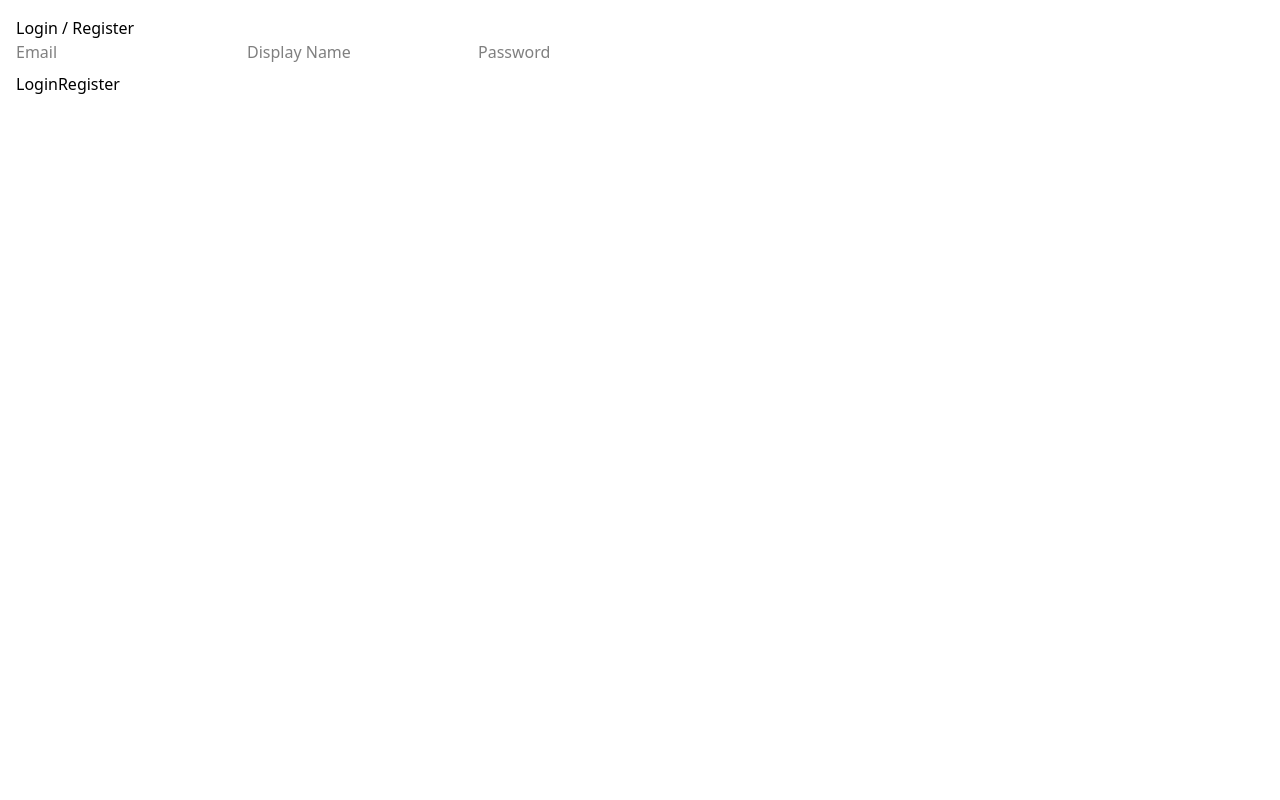
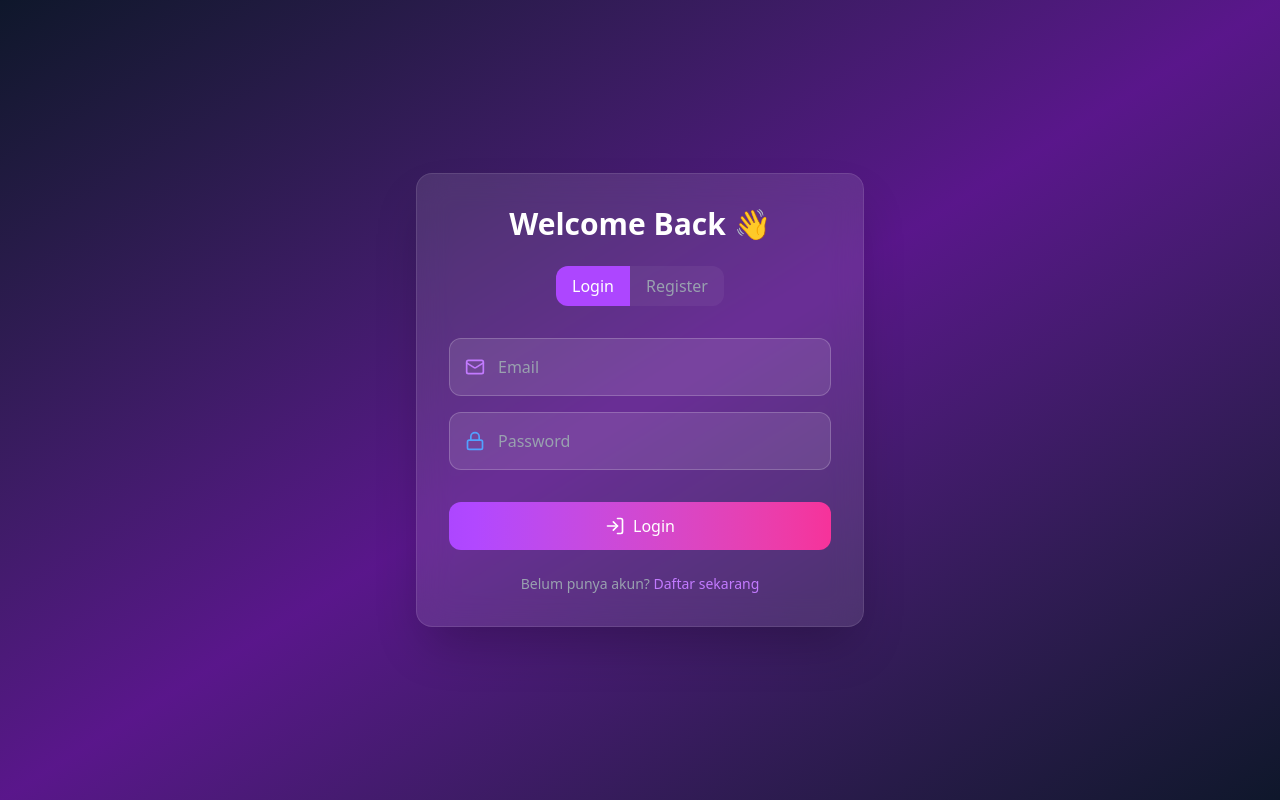
Before and after one commit to appymrafli18/project-hackathon-blackbox, a React (Vite) app: page /auth in a window 1280 px wide. Built offline with nearby package versions, Linux system fonts and the light colour scheme; no server answers.

Commit message:
fix: typo text in Header Button Login

```diff
--- a/src/components/layout/Header.tsx
+++ b/src/components/layout/Header.tsx
@@ -83,9 +83,9 @@ export const Header = ({ activeView, userProgress, onViewChange }: HeaderProps)
             <Link to="/submit-recipe" className="px-6 py-2.5 bg-linear-to-r from-purple-500 to-pink-500 text-white rounded-lg font-medium hover:shadow-lg hover:shadow-purple-500/50 transition-all">
               Submit Recipe
             </Link>
-            <button className="px-6 py-2.5 bg-transparent border border-purple-400 text-purple-300 rounded-lg font-medium hover:bg-purple-500/20 hover:text-white transition-all">
-              Login
-            </button>
+            <Link to="/auth" className="px-6 py-2.5 bg-transparent border border-purple-400 text-purple-300 rounded-lg font-medium hover:bg-purple-500/20 hover:text-white transition-all">
+              Login / Register
+            </Link>
           </div>
         </div>
       </div>
--- a/src/pages/Auth.tsx
+++ b/src/pages/Auth.tsx
@@ -1,8 +1,10 @@
 // src/pages/Auth.tsx
 import { useState } from 'react'
 import { supabase } from '../lib/supabaseClient'
+import { Mail, Lock, User, Loader2, LogIn, UserPlus } from 'lucide-react'
 
 export default function Auth() {
+  const [isLogin, setIsLogin] = useState(true)
   const [email, setEmail] = useState('')
   const [displayName, setDisplayName] = useState('')
   const [password, setPassword] = useState('')
@@ -13,7 +15,8 @@ export default function Auth() {
       setLoading(true)
       const { error } = await supabase.auth.signInWithPassword({ email, password })
       if (error) throw error
-      alert('Berhasil login!')
+      alert('✅ Berhasil login!')
+      window.location.href = "/"
     } catch (err: any) {
       alert(err.message ?? 'Terjadi error')
     } finally {
@@ -24,21 +27,23 @@ export default function Auth() {
   const handleRegister = async () => {
     try {
       setLoading(true)
-      const { data, error } = await supabase.auth.signUp({ email, password, options: { data: { display_name: displayName } } })
+      const { data, error } = await supabase.auth.signUp({
+        email,
+        password,
+        options: { data: { display_name: displayName } },
+      })
 
       const user = data.user
       if (user) {
         const { error: insertError } = await supabase.from('profiles').insert([
-          {
-            id: user.id,
-            avatar_url: null,
-          },
+          { id: user.id, avatar_url: null },
         ])
         if (insertError) throw insertError
       }
 
       if (error) throw error
-      alert('Akun dibuat. Cek email untuk verifikasi (jika diaktifkan).')
+      alert('🎉 Akun berhasil dibuat! Cek email untuk verifikasi (jika diaktifkan).')
+      window.location.reload();
     } catch (err: any) {
       alert(err.message ?? 'Terjadi error')
     } finally {
@@ -47,14 +52,122 @@ export default function Auth() {
   }
 
   return (
-    <div className="p-4">
-      <h2>Login / Register</h2>
-      <input placeholder="Email" value={email} onChange={(e) => setEmail(e.target.value)} />
-      <input placeholder="Display Name" value={displayName} onChange={(e) => setDisplayName(e.target.value)} />
-      <input placeholder="Password" type="password" value={password} onChange={(e) => setPassword(e.target.value)} />
-      <div className="mt-2">
-        <button onClick={handleLogin} disabled={loading}>Login</button>
-        <button onClick={handleRegister} disabled={loading}>Register</button>
+    <div className="min-h-screen bg-gradient-to-br from-slate-900 via-purple-900 to-slate-900 flex items-center justify-center px-4">
+      <div className="w-full max-w-md bg-white/10 backdrop-blur-lg border border-white/10 rounded-2xl p-8 shadow-2xl">
+        <h2 className="text-3xl font-bold text-center text-white mb-6">
+          {isLogin ? 'Welcome Back 👋' : 'Create an Account ✨'}
+        </h2>
+
+        {/* Tab Switch */}
+        <div className="flex justify-center mb-8">
+          <button
+            onClick={() => setIsLogin(true)}
+            className={`px-4 py-2 font-medium rounded-l-xl transition-all ${isLogin
+                ? 'bg-purple-500 text-white'
+                : 'bg-white/5 text-gray-400 hover:text-white'
+              }`}
+          >
+            Login
+          </button>
+          <button
+            onClick={() => setIsLogin(false)}
+            className={`px-4 py-2 font-medium rounded-r-xl transition-all ${!isLogin
+                ? 'bg-pink-500 text-white'
+                : 'bg-white/5 text-gray-400 hover:text-white'
+              }`}
+          >
+            Register
+          </button>
+        </div>
+
+        {/* Form */}
+        <div className="space-y-4">
+          {/* Email */}
+          <div className="relative">
+            <Mail className="absolute left-4 top-1/2 -translate-y-1/2 w-5 h-5 text-purple-400" />
+            <input
+              type="email"
+              placeholder="Email"
+              value={email}
+              onChange={(e) => setEmail(e.target.value)}
+              className="w-full bg-white/10 border border-white/20 rounded-xl p-4 pl-12 text-white placeholder-gray-400 focus:outline-none focus:border-purple-500 focus:ring-2 focus:ring-purple-500/50"
+            />
+          </div>
+
+          {/* Display Name (Only Register) */}
+          {!isLogin && (
+            <div className="relative">
+              <User className="absolute left-4 top-1/2 -translate-y-1/2 w-5 h-5 text-pink-400" />
+              <input
+                type="text"
+                placeholder="Display Name"
+                value={displayName}
+                onChange={(e) => setDisplayName(e.target.value)}
+                className="w-full bg-white/10 border border-white/20 rounded-xl p-4 pl-12 text-white placeholder-gray-400 focus:outline-none focus:border-pink-500 focus:ring-2 focus:ring-pink-500/50"
+              />
+            </div>
+          )}
+
+          {/* Password */}
+          <div className="relative">
+            <Lock className="absolute left-4 top-1/2 -translate-y-1/2 w-5 h-5 text-blue-400" />
+            <input
+              type="password"
+              placeholder="Password"
+              value={password}
+              onChange={(e) => setPassword(e.target.value)}
+              className="w-full bg-white/10 border border-white/20 rounded-xl p-4 pl-12 text-white placeholder-gray-400 focus:outline-none focus:border-blue-500 focus:ring-2 focus:ring-blue-500/50"
+            />
+          </div>
+
+          {/* Submit Buttons */}
+          <div className="pt-4">
+            {isLogin ? (
+              <button
+                onClick={handleLogin}
+                disabled={loading}
+                className="w-full flex items-center justify-center gap-2 px-6 py-3 bg-gradient-to-r from-purple-500 to-pink-500 text-white font-medium rounded-xl hover:shadow-lg hover:shadow-purple-500/40 transition-all disabled:opacity-50"
+              >
+                {loading ? <Loader2 className="w-5 h-5 animate-spin" /> : <LogIn className="w-5 h-5" />}
+                Login
+              </button>
+            ) : (
+              <button
+                onClick={handleRegister}
+                disabled={loading}
+                className="w-full flex items-center justify-center gap-2 px-6 py-3 bg-gradient-to-r from-pink-500 to-purple-500 text-white font-medium rounded-xl hover:shadow-lg hover:shadow-pink-500/40 transition-all disabled:opacity-50"
+              >
+                {loading ? <Loader2 className="w-5 h-5 animate-spin" /> : <UserPlus className="w-5 h-5" />}
+                Register
+              </button>
+            )}
+          </div>
+        </div>
+
+        {/* Info */}
+        <p className="text-center text-sm text-gray-400 mt-6">
+          {isLogin ? (
+            <>
+              Belum punya akun?{' '}
+              <button
+                className="text-purple-400 hover:text-pink-400 font-medium"
+                onClick={() => setIsLogin(false)}
+              >
+                Daftar sekarang
+              </button>
+            </>
+          ) : (
+            <>
+              Sudah punya akun?{' '}
+              <button
+                className="text-pink-400 hover:text-purple-400 font-medium"
+                onClick={() => setIsLogin(true)}
+              >
+                Login di sini
+              </button>
+            </>
+          )}
+        </p>
       </div>
     </div>
   )
```
